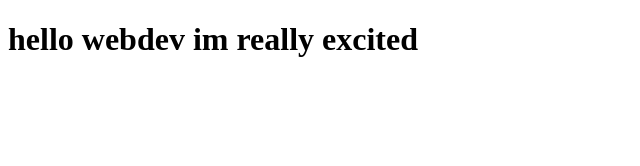
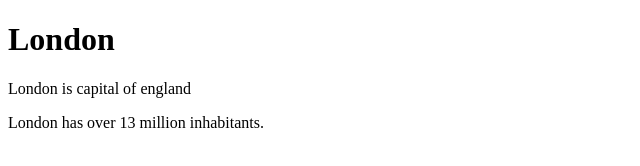
Before and after one commit to saif-dev77/webdev-test, a plain HTML site: page index.html in a window 1280 px wide. Shown: the whole page, without its empty margins (0-640 px from the left). Drawn offline with Linux system fonts and the light colour scheme.

Commit message:
MY first page

```diff
--- a/index.html
+++ b/index.html
@@ -1,12 +1,14 @@
-<!DOCTYPE html>
 <!DOCTYPE html>
 <html>
 <head>
 	<meta charset="utf-8">
-	<meta name="viewport" content="width=device-width, initial-scale=1">
-	<title>hello webdevs</title>
+	<title> webdev </title>
 </head>
 <body>
-<h1>hello webdev im really excited</h1>
+<div>
+	<h1>London</h1>
+	<p>London is capital of england</p>
+	<p>London has over 13 million inhabitants.</p>
+</div>
 </body>
 </html>
```
